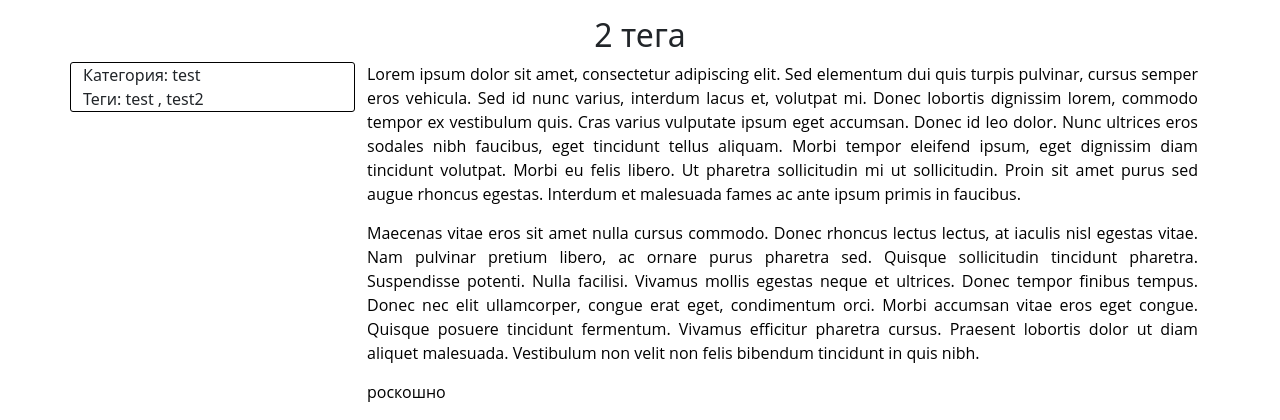
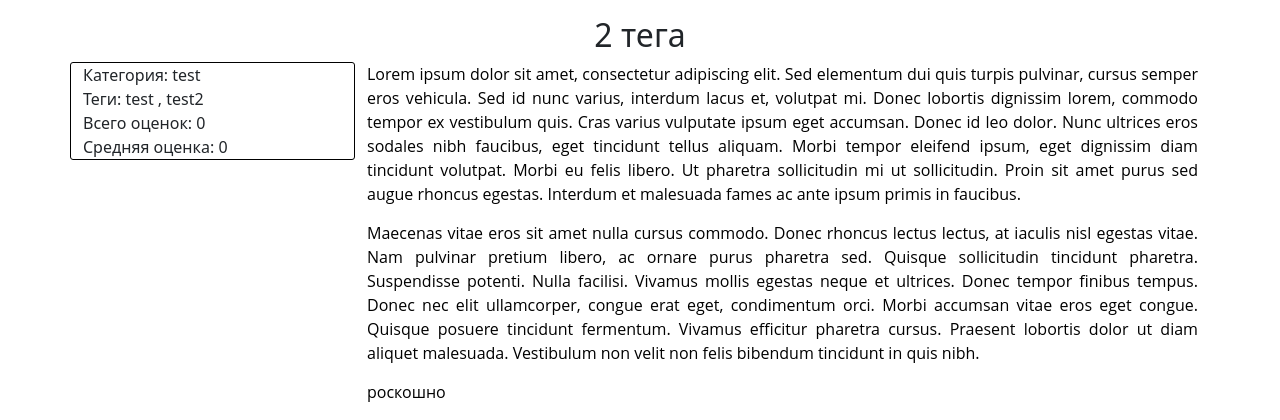
Before and after one commit to bfswrd/IntensiveYandex, a Django app: page /catalog/7/ in a window 1280 px wide. Shown: the part 81-501 px from the top of the page. Run offline with Django 3.2, Linux system fonts and the light colour scheme; data comes from the database, SQL or seed files in the repository; data that the repository does not hold is empty; some libraries are stand-ins or nearby versions.

Commit message:
Update template item_detail

```diff
--- a/templates/catalog/item_detail.html
+++ b/templates/catalog/item_detail.html
@@ -1,6 +1,7 @@
 {% extends "base.html" %}
 
 {% block content %}
+{% load divide %}
 
 <h2>{{ item.name }}</h2>
 <div class="row text-start">
@@ -14,6 +15,8 @@
             , {{ tag.name|truncatewords:10 }}
             {% endif %}
             {% endfor %}
+        <p class="mb-0"> Всего оценок: {{ item.count_rating }} </p>
+        <p class="mb-0"> Средняя оценка: {{ item.total_rating|divide:item.count_rating }} </p>
         {% if user.is_authenticated %}
             <form method="post">
                     {% csrf_token %}
```
